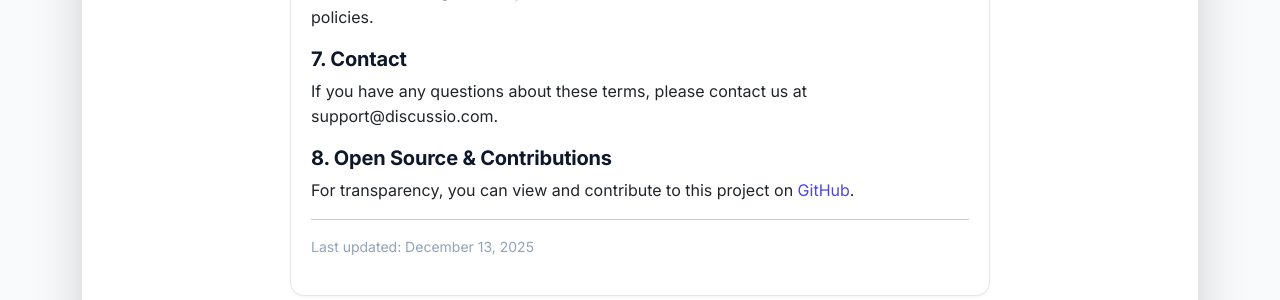
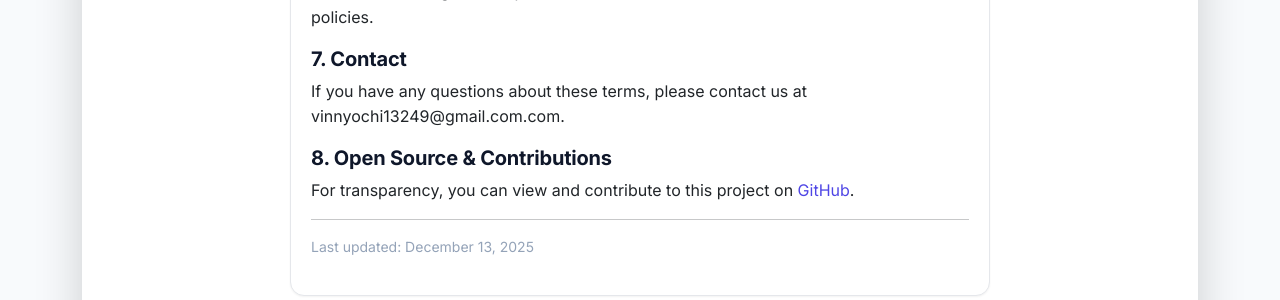
Before and after one commit to vincent0-ai/groupapp, a Flask app: page /terms in a window 1280 px wide. Shown: the part 944-1244 px from the top of the page. Run offline with Flask 3, Linux system fonts and the light colour scheme.

Commit message:
Updated terms

```diff
--- a/templates/terms.html
+++ b/templates/terms.html
@@ -26,7 +26,7 @@
       <h5>6. Termination</h5>
       <p>We reserve the right to suspend or terminate accounts that violate these terms or our policies.</p>
       <h5>7. Contact</h5>
-      <p>If you have any questions about these terms, please contact us at support@discussio.com.</p>
+      <p>If you have any questions about these terms, please contact us at vinnyochi13249@gmail.com.com.</p>
       <h5>8. Open Source & Contributions</h5>
       <p>For transparency, you can view and contribute to this project on <a href="https://github.com/vincent0-ai/groupapp" target="_blank">GitHub</a>.</p>
       <hr>
```
